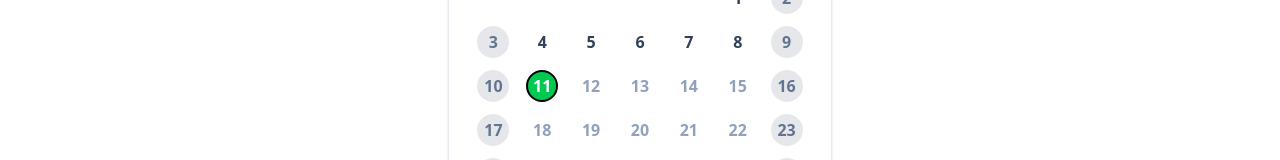
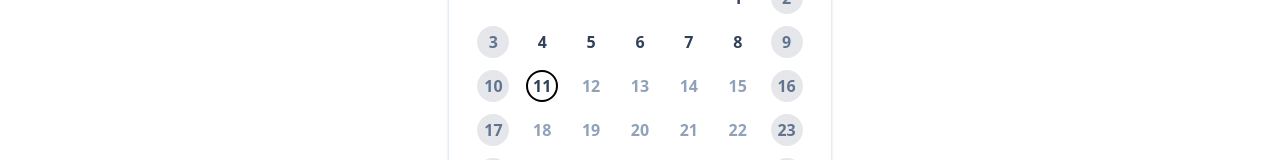
Before and after one commit to Eduworm-cmd/Eduworm-Student, a React (Vite) app: page /main/calander in a window 1280 px wide. Shown: the part 390-550 px from the top of the page. Built offline with nearby package versions, Linux system fonts and the light colour scheme.

Commit message:
fix: Update .env file and improve code formatting in CalendarSidebar component

```diff
--- a/src/Components/Calander/CalendarSidebar.jsx
+++ b/src/Components/Calander/CalendarSidebar.jsx
@@ -1,13 +1,33 @@
 import React, { useState, useEffect } from 'react';
-import { ChevronLeft, ChevronRight, Edit, Plus, Briefcase, FileText, Loader2 } from 'lucide-react';
+import {
+  ChevronLeft,
+  ChevronRight,
+  Edit,
+  Plus,
+  Briefcase,
+  FileText,
+  Loader2,
+} from 'lucide-react';
 import { useSelector } from 'react-redux';
 import { apiService } from '../../api/apiService';
 import { getStudentById } from '../../api/AllApis';
 import { useNavigate } from 'react-router-dom';
 
 const mockUpcomingTasks = [
-    { icon: <Briefcase />, title: "Science Project", subtitle: "Photosynthesis Model", bgColor: "bg-sky-100", iconColor: "text-sky-600" },
-    { icon: <FileText />, title: "Math Assignment 3", subtitle: "Algebraic Expressions", bgColor: "bg-rose-100", iconColor: "text-rose-600" },
+  {
+    icon: <Briefcase />,
+    title: 'Science Project',
+    subtitle: 'Photosynthesis Model',
+    bgColor: 'bg-sky-100',
+    iconColor: 'text-sky-600',
+  },
+  {
+    icon: <FileText />,
+    title: 'Math Assignment 3',
+    subtitle: 'Algebraic Expressions',
+    bgColor: 'bg-rose-100',
+    iconColor: 'text-rose-600',
+  },
 ];
 
 const ProfileCard = () => {
@@ -28,11 +48,11 @@ const ProfileCard = () => {
     } finally {
       setLoading(false);
     }
-    }
+  };
 
   useEffect(() => {
     userDetails();
-    }, [studentId])
+  }, [studentId]);
 
   if (loading) {
     return (
@@ -53,8 +73,12 @@ const ProfileCard = () => {
           className="w-16 h-16 rounded-full object-cover border-4 border-white ring-2 ring-indigo-200"
         />
         <div className="ml-4">
-                    <h3 className="font-bold text-lg text-slate-800">{studentData?.firstName || 'Student'}</h3>
-                    <p className="text-sm text-slate-500">{studentData?.uniqueId || 'N/A'}</p>
+          <h3 className="font-bold text-lg text-slate-800">
+            {studentData?.firstName || 'Student'}
+          </h3>
+          <p className="text-sm text-slate-500">
+            {studentData?.uniqueId || 'N/A'}
+          </p>
         </div>
       </div>
       <div className="grid grid-cols-3 gap-2 text-center mt-4 bg-slate-50 p-2 rounded-xl">
@@ -82,9 +106,8 @@ const CalendarCard = ({
   selectedDate,
   onDateSelect,
   loading,
-    attendancePercentage
+  attendancePercentage,
 }) => {
-
   const renderCalendarGrid = () => {
     const year = currentMonth.getFullYear();
     const month = currentMonth.getMonth();
@@ -93,71 +116,83 @@ const CalendarCard = ({
     const firstDayOfMonth = new Date(year, month, 1).getDay();
 
     // Empty slots before first day of the month
-        const days = Array.from({ length: firstDayOfMonth }, (_, i) => <div key={`prev-${i}`}></div>);
+    const days = Array.from({ length: firstDayOfMonth }, (_, i) => (
+      <div key={`prev-${i}`}></div>
+    ));
 
     for (let day = 1; day <= daysInMonth; day++) {
       const date = new Date(year, month, day);
       const dateStr = date.toLocaleDateString('en-CA');
-            const dayData = calendarData.find(d => d.date === dateStr);
+      const dayData = calendarData.find((d) => d.date === dateStr);
       const isToday = date.toDateString() === today.toDateString();
       const isFutureDate = date > today;
       const isWeekend = date.getDay() === 0 || date.getDay() === 6; // Sunday or Saturday
 
-            let dotColor = '';
+      // 1) Determine semantic status independent of "today"
       let status = '';
+      let statusClass = ''; // background/text color based on status
 
-            // Determine status and background color
-            if (isToday) {
-                dotColor = ' text-white border-black bg-green-500 border-2 ';
-                status = 'Today';
-            } else if (dayData?.isHoliday) {
-                dotColor = 'bg-purple-500 text-white';
+      if (dayData?.isHoliday) {
         status = 'Holiday';
+        statusClass = 'bg-purple-500 text-white';
       } else if (dayData?.attendance) {
         switch (dayData.attendance.status) {
           case 'present':
-                        dotColor = isWeekend ? 'bg-gray-200 text-slate-700' : 'bg-green-500 text-white';
             status = 'Present';
+            statusClass = isWeekend
+              ? 'bg-gray-200 text-slate-700'
+              : 'bg-green-500 text-white';
             break;
           case 'absent':
-                        dotColor = isWeekend ? 'bg-gray-200 text-slate-700' : 'bg-red-500 text-white';
             status = 'Absent';
+            statusClass = isWeekend
+              ? 'bg-gray-200 text-slate-700'
+              : 'bg-red-500 text-white';
             break;
           case 'leave':
-                        dotColor = isWeekend ? 'bg-gray-200 text-slate-700' : 'bg-yellow-500 text-white';
             status = 'Leave';
+            statusClass = isWeekend
+              ? 'bg-gray-200 text-slate-700'
+              : 'bg-yellow-500 text-white';
             break;
           default:
-                        dotColor = isWeekend ? 'bg-gray-200 text-slate-700' : '';
+            statusClass = isWeekend ? 'bg-gray-200 text-slate-700' : '';
             break;
         }
       } else if (isWeekend) {
-                dotColor = 'bg-gray-200 text-slate-500';
         status = date.getDay() === 0 ? 'Sunday' : 'Saturday';
+        statusClass = 'bg-gray-200 text-slate-500';
       }
+
+      // 2) Today outline (always if today)
+      const todayOutlineClass = isToday ? 'border-black border-2' : '';
+
+      // 3) Fallback text color when no status class
+      const fallbackText = isFutureDate
+        ? 'text-slate-400'
+        : 'text-slate-700 hover:bg-slate-100';
+
+      // 4) Final class: status fill (if any) + today outline (if today) OR fallback
+      const circleClass =
+        `w-8 h-8 flex items-center justify-center rounded-full font-semibold ${
+          statusClass || fallbackText
+        } ${todayOutlineClass}`.trim();
 
       days.push(
         <div
           key={day}
           onClick={() => !isFutureDate && onDateSelect(date)}
-                    className={`flex flex-col items-center cursor-pointer py-1 transition-all relative group ${isFutureDate ? 'cursor-not-allowed' : ''
+          className={`flex flex-col items-center cursor-pointer py-1 transition-all relative group ${
+            isFutureDate ? 'cursor-not-allowed' : ''
           }`}
         >
-                    <span
-                        className={`w-8 h-8 flex items-center justify-center rounded-full font-semibold ${dotColor || (isFutureDate
-                                ? 'text-slate-400'
-                                : 'text-slate-700 hover:bg-slate-100'
-                            )
-                            }`}
-                    >
-                        {day}
-                    </span>
-                    {status && (
+          <span className={circleClass}>{day}</span>
+          {(isToday ? status || 'Today' : status) && (
             <div className="absolute bottom-full left-1/2 transform -translate-x-1/2 mb-2 px-2 py-1 bg-black text-white text-xs rounded opacity-0 group-hover:opacity-100 transition-opacity duration-200 whitespace-nowrap z-10">
-                            {status}
+              {isToday ? status || 'Today' : status}
             </div>
           )}
-                </div>
+        </div>,
       );
     }
 
@@ -169,26 +204,40 @@ const CalendarCard = ({
       <div className="flex items-center justify-between mb-4">
         <div>
           <p className="font-bold text-lg text-slate-800">
-                        {currentMonth.toLocaleString('default', { month: 'long', year: 'numeric' })}
+            {currentMonth.toLocaleString('default', {
+              month: 'long',
+              year: 'numeric',
+            })}
           </p>
           {attendancePercentage !== null && (
             <p className="text-sm text-slate-500">
-                            Attendance: <span className="font-semibold text-indigo-600">{attendancePercentage}%</span>
+              Attendance:{' '}
+              <span className="font-semibold text-indigo-600">
+                {attendancePercentage}%
+              </span>
             </p>
           )}
         </div>
         <div className="flex items-center gap-1">
-                    <button onClick={() =>  (-1)} className="p-1.5 hover:bg-slate-100 rounded-md transition-colors">
+          <button
+            onClick={() => onMonthChange(-1)}
+            className="p-1.5 hover:bg-slate-100 rounded-md transition-colors"
+          >
             <ChevronLeft className="w-5 h-5 text-slate-500" />
           </button>
-                    <button onClick={() => onMonthChange(1)} className="p-1.5 hover:bg-slate-100 rounded-md transition-colors">
+          <button
+            onClick={() => onMonthChange(1)}
+            className="p-1.5 hover:bg-slate-100 rounded-md transition-colors"
+          >
             <ChevronRight className="w-5 h-5 text-slate-500" />
           </button>
         </div>
       </div>
 
       <div className="grid grid-cols-7 gap-y-2 text-center text-xs font-medium text-slate-400 mb-2">
-                {['S', 'M', 'T', 'W', 'T', 'F', 'S'].map(day => <div key={day}>{day}</div>)}
+        {['S', 'M', 'T', 'W', 'T', 'F', 'S'].map((day) => (
+          <div key={day}>{day}</div>
+        ))}
       </div>
 
       {loading ? (
@@ -230,13 +279,22 @@ const UpcomingTasksCard = ({ tasks }) => (
   <div className="bg-white p-5 rounded-2xl border border-slate-200/80 shadow-sm">
     <div className="flex justify-between items-center mb-3">
       <h3 className="font-bold text-lg text-slate-800">Upcoming Tasks</h3>
-            <a href="#" className="text-sm font-semibold text-indigo-600 hover:underline">See all</a>
+      <a
+        href="#"
+        className="text-sm font-semibold text-indigo-600 hover:underline"
+      >
+        See all
+      </a>
     </div>
     <div className="space-y-3">
       {tasks.map((task, index) => (
         <div key={index} className="flex items-center gap-4 group">
-                    <div className={`w-10 h-10 rounded-lg flex-shrink-0 flex items-center justify-center ${task.bgColor}`}>
-                        {React.cloneElement(task.icon, { className: `w-5 h-5 ${task.iconColor}` })}
+          <div
+            className={`w-10 h-10 rounded-lg flex-shrink-0 flex items-center justify-center ${task.bgColor}`}
+          >
+            {React.cloneElement(task.icon, {
+              className: `w-5 h-5 ${task.iconColor}`,
+            })}
           </div>
           <div className="flex-1">
             <p className="font-semibold text-sm text-slate-700">{task.title}</p>
@@ -248,22 +306,28 @@ const UpcomingTasksCard = ({ tasks }) => (
   </div>
 );
 
-const QuickActionsCard = ({onApplyLeave}) => (
+const QuickActionsCard = ({ onApplyLeave }) => (
   <div className="bg-white p-5 rounded-2xl border border-slate-200/80 shadow-sm">
     <h3 className="font-bold text-lg text-slate-800 mb-4">Quick Actions</h3>
     <div className="space-y-3">
-            <button className="w-full flex items-center cursor-pointer gap-3 text-left p-3 rounded-lg hover:bg-slate-100 transition-colors" onClick={onApplyLeave}>
+      <button
+        className="w-full flex items-center cursor-pointer gap-3 text-left p-3 rounded-lg hover:bg-slate-100 transition-colors"
+        onClick={onApplyLeave}
+      >
         <Edit size={18} className="text-indigo-500" />
-                <span className="font-semibold text-sm text-slate-700">Apply for Leave</span>
+        <span className="font-semibold text-sm text-slate-700">
+          Apply for Leave
+        </span>
       </button>
       <button className="w-full flex items-center gap-3 text-left p-3 rounded-lg hover:bg-slate-100 transition-colors">
         <Plus size={18} className="text-indigo-500" />
-                <span className="font-semibold text-sm text-slate-700">Add New Task</span>
+        <span className="font-semibold text-sm text-slate-700">
+          Add New Task
+        </span>
       </button>
     </div>
   </div>
 );
-
 
 const DashboardRightPanel = () => {
   const [currentMonth, setCurrentMonth] = useState(new Date());
@@ -278,23 +342,23 @@ const DashboardRightPanel = () => {
   const schoolBranch = useSelector((state) => state.auth?.user?.branchId);
 
   const onMonthChange = (offset) => {
-        setCurrentMonth(new Date(currentMonth.getFullYear(), currentMonth.getMonth() + offset, 1));
+    setCurrentMonth(
+      new Date(currentMonth.getFullYear(), currentMonth.getMonth() + offset, 1),
+    );
   };
 
   const calculateAttendancePercentage = (data) => {
     if (!data || data.length === 0) return 0;
 
-        const workingDays = data.filter(day =>
-            !day.isWeekend &&
-            !day.isHoliday &&
-            !day.isFutureDate &&
-            day.attendance
+    const workingDays = data.filter(
+      (day) =>
+        !day.isWeekend && !day.isHoliday && !day.isFutureDate && day.attendance,
     );
 
     if (workingDays.length === 0) return 0;
 
-        const presentDays = workingDays.filter(day =>
-            day.attendance?.status === 'present'
+    const presentDays = workingDays.filter(
+      (day) => day.attendance?.status === 'present',
     ).length;
 
     return Math.round((presentDays / workingDays.length) * 100);
@@ -306,14 +370,17 @@ const DashboardRightPanel = () => {
       return;
     }
 
-
     try {
       setLoading(true);
       const response = await apiService.get(
         `attendance/student-calendar/${schoolBranch}/${studentId}/${year}/${month}`,
       );
 
-            if (response.status === 200 && response.data && Array.isArray(response.data.calendar)) {
+      if (
+        response.status === 200 &&
+        response.data &&
+        Array.isArray(response.data.calendar)
+      ) {
         const calendarData = response.data.calendar;
         setCalendarData(calendarData);
         setMonthInfo(response.data.monthInfo || {});
@@ -353,6 +420,7 @@ const DashboardRightPanel = () => {
       navigate('/main/LeaveApplication');
     }
   };
+
   return (
     <div className="max-w-sm mx-auto space-y-6">
       <ProfileCard />
@@ -366,7 +434,7 @@ const DashboardRightPanel = () => {
         attendancePercentage={attendancePercentage}
       />
       <UpcomingTasksCard tasks={mockUpcomingTasks} />
-            <QuickActionsCard  onApplyLeave={handleLeaveApply}/>
+      <QuickActionsCard onApplyLeave={handleLeaveApply} />
     </div>
   );
 };
```
Also changed, not shown: 1 other file (tests, documents, lock files or other folders). Lines whose indentation alone changed are shown as unchanged.
